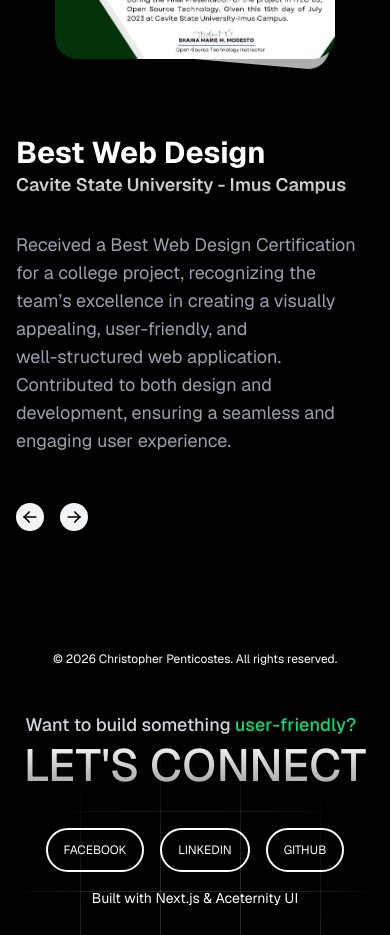
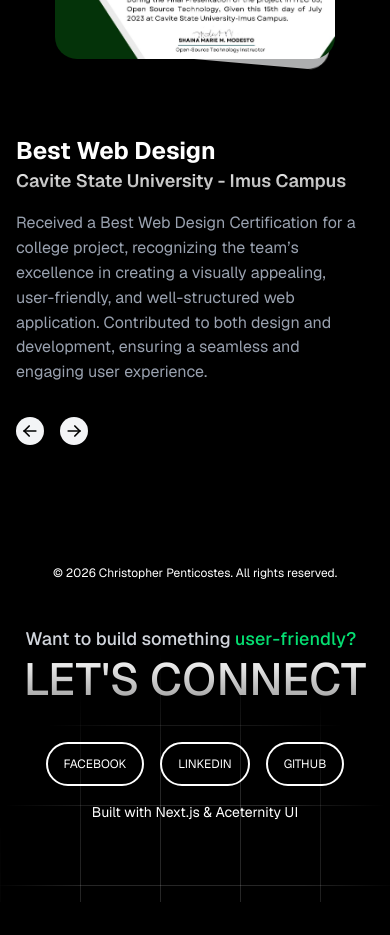
Before and after one commit to Christopher-Penticostes/Portfolio, a Next.js app: page / in a window 390 px wide. Shown: the part 5340-6275 px from the top of the page. After the commit the page ends 6242 px from the top, so only its background shows below. Built offline with nearby package versions, Linux system fonts and the light colour scheme.

Commit message:
style(certifications): adjust text font size on mobile view

```diff
--- a/components/ui/animated-testimonials.tsx
+++ b/components/ui/animated-testimonials.tsx
@@ -112,13 +112,13 @@ export const AnimatedTestimonials = ({
             exit={{ y: -20, opacity: 0 }}
             transition={{ duration: 0.2, ease: 'easeInOut' }}
           >
-            <h3 className="text-3xl font-bold text-white dark:text-white">
+            <h3 className="text-3xl font-bold text-white dark:text-white max-md:text-2xl">
               {testimonials[active].name}
             </h3>
-            <p className="text-lg font-semibold text-transparent bg-linear-to-b from-neutral-50 to-neutral-400 bg-clip-text">
+            <p className="text-lg font-semibold text-transparent bg-linear-to-b from-neutral-50 to-neutral-400 bg-clip-text max-md:text-md">
               {testimonials[active].designation}
             </p>
-            <motion.p className="mt-8 text-lg text-gray-400 dark:text-neutral-300">
+            <motion.p className="mt-8 text-lg text-gray-400 dark:text-neutral-300 max-md:text-[16px] max-md:mt-4">
               {testimonials[active].quote.split(' ').map((word, index) => (
                 <motion.span
                   key={index}
@@ -136,7 +136,7 @@ export const AnimatedTestimonials = ({
               ))}
             </motion.p>
           </motion.div>
-          <div className="flex gap-4 pt-12 md:pt-12">
+          <div className="flex gap-4 pt-12 md:pt-12 max-md:pt-8">
             <button
               onClick={handlePrev}
               className="group/button flex h-7 w-7 items-center justify-center rounded-full bg-gray-100 dark:bg-neutral-800"
```
